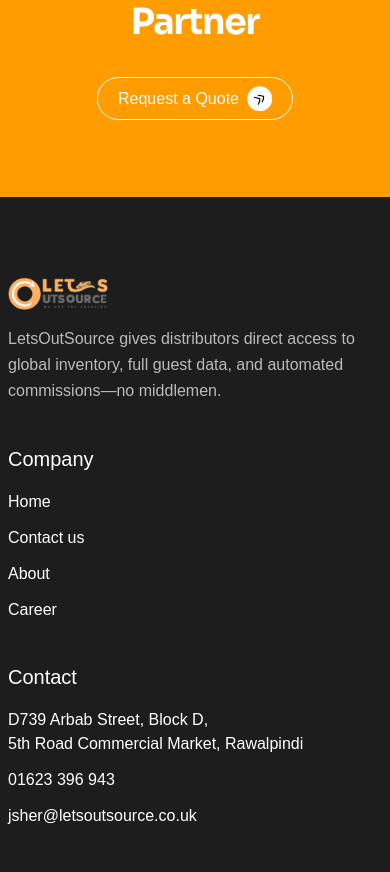
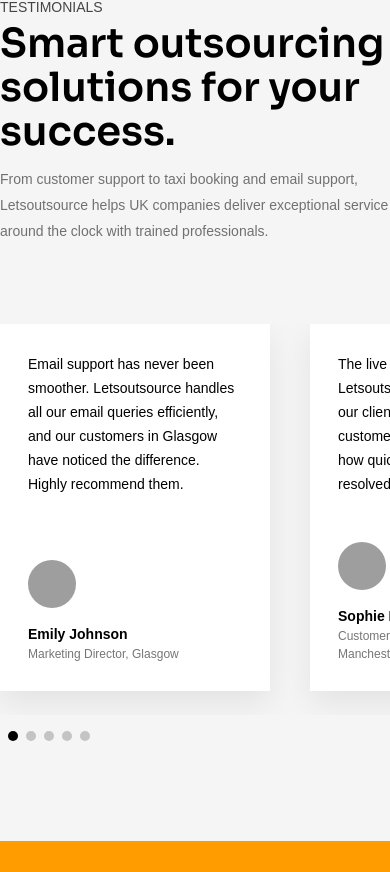
Before and after one commit to DevHasnainZafar/letsoutsource-v2, a Next.js app: page / in a window 390 px wide. Shown: the part 5352-6224 px from the top of the page. Built offline with nearby package versions, Linux system fonts and the light colour scheme; grey boxes are pictures that could not be loaded.

Commit message:
hometestominals component completed

```diff
--- a/src/app/page.tsx
+++ b/src/app/page.tsx
@@ -21,8 +21,12 @@
       <WhoToChoose />
       <PartnersLogos />
       <ContactUs />
-      <HomeTestimonials />
-      <PerfectPartnerBanner />
+      <div className="relative">
+        <HomeTestimonials />
+        <div className="absolute -bottom-15 left-0 w-full">
+          <PerfectPartnerBanner />
+        </div>
+      </div>
     </>
   );
 }
--- a/src/shared/components/homeComponents/HomeTestimonials.tsx
+++ b/src/shared/components/homeComponents/HomeTestimonials.tsx
@@ -1,7 +1,140 @@
-import React from "react";
+"use client";
+import React, { useState, useRef, useEffect } from "react";
 
 const HomeTestimonials = () => {
-  return <div>Testimonials</div>;
+  const [currentSlide, setCurrentSlide] = useState(0);
+  const scrollRef = useRef<HTMLDivElement>(null);
+
+  const testimonials = [
+    {
+      text: "Email support has never been smoother. Letsoutsource handles all our email queries efficiently, and our customers in Glasgow have noticed the difference. Highly recommend them.",
+      avatar:
+        "https://images.unsplash.com/photo-1535713875002-d1d0cf377fde?w=200&h=200&fit=crop&crop=faces",
+      name: "Emily Johnson",
+      title: "Marketing Director, Glasgow",
+    },
+    {
+      text: "The live support team at Letsoutsource has transformed our client communication. Our customers in Manchester love how quickly their issues are resolved — it's top-notch service.",
+      avatar:
+        "https://images.unsplash.com/photo-1595152772835-219674b2a8a6?w=200&h=200&fit=crop&crop=faces",
+      name: "Sophie Evans",
+      title: "Customer Experience Lead, Manchester",
+    },
+    {
+      text: "We've been using Letsoutsource for our customer support, and honestly, it's been brilliant. The response time and professionalism from their team are exactly what we needed to scale efficiently.",
+      avatar:
+        "https://images.unsplash.com/photo-1607746882042-944635dfe10e?w=200&h=200&fit=crop&crop=faces",
+      name: "James Walker",
+      title: "Operations Manager, London",
+    },
+    {
+      text: "We rely on Letsoutsource for managing our taxi booking support, and they’ve been exceptional. Their staff are trained, friendly, and always go the extra mile for our riders.",
+      avatar:
+        "https://images.unsplash.com/photo-1599566150163-29194dcaad36?w=200&h=200&fit=crop&crop=faces",
+      name: "Daniel Green",
+      title: "Fleet Manager, Birmingham",
+    },
+    {
+      text: "We’ve worked with several outsourcing companies before, but Letsoutsource truly stands out. Their UK-based team coordination and 24/7 live support make them a reliable partner.",
+      avatar:
+        "https://images.unsplash.com/photo-1529626455594-4ff0802cfb7e?w=200&h=200&fit=crop&crop=faces",
+      name: "Oliver Smith",
+      title: "Managing Director, Bristol",
+    },
+  ];
+  const goToSlide = (index: number) => {
+    if (scrollRef.current) {
+      const container = scrollRef.current;
+      const cardWidth = container.firstElementChild?.clientWidth || 0;
+      container.scrollTo({
+        left: cardWidth * index,
+        behavior: "smooth",
+      });
+      setCurrentSlide(index);
+    }
+  };
+  useEffect(() => {
+    const container = scrollRef.current;
+    if (!container) return;
+
+    const handleScroll = () => {
+      const cardWidth = container.firstElementChild?.clientWidth || 1;
+      const index = Math.round(container.scrollLeft / cardWidth);
+      setCurrentSlide(index);
+    };
+
+    container.addEventListener("scroll", handleScroll);
+    return () => container.removeEventListener("scroll", handleScroll);
+  }, []);
+
+  return (
+    <div className="bg-[#F5F5F5] min-h-screen pt-36 pb-90">
+      <div className="max-w-[1200px] mx-auto">
+        <div className="flex flex-col md:flex-row gap-20">
+          <div className="md:w-[50%]">
+            <p className="text-[14px] font-medium mb-1 text-[#000000B8]">
+              TESTIMONIALS
+            </p>
+            <h1 className="font-semibold text-[40px] leading-[44px] mb-3 font-sora">
+              Smart outsourcing
+              <br />
+              solutions for your
+              <br />
+              success.
+            </h1>
+            <p className="text-[14px] text-[#0000008A] max-w-[400px] leading-[26px]">
+              From customer support to taxi booking and email support,
+              Letsoutsource helps UK companies deliver exceptional service
+              around the clock with trained professionals.
+            </p>
+          </div>
+          <div className="md:w-[50%] relative">
+            <div
+              ref={scrollRef}
+              className="flex overflow-x-auto snap-x snap-mandatory scroll-smooth gap-10 pb-6"
+              style={{ scrollbarWidth: "none" }}
+            >
+              {testimonials.map((testimonial, index) => (
+                <div
+                  key={index}
+                  className="min-w-[270px] bg-white p-7 flex flex-col gap-2 snap-center"
+                  style={{ boxShadow: "0px 12px 32px 0px #00000014" }}
+                >
+                  <p className="text-[14px] leading-6 mb-8">
+                    {testimonial.text}
+                  </p>
+                  <div className="mt-auto">
+                    <img
+                      src={testimonial.avatar}
+                      alt={testimonial.name}
+                      className="w-12 h-12 rounded-full mb-4 object-cover"
+                    />
+                    <p className="font-semibold text-[14px]">
+                      {testimonial.name}
+                    </p>
+                    <p className="text-[12px] text-[#0000008A]">
+                      {testimonial.title}
+                    </p>
+                  </div>
+                </div>
+              ))}
+            </div>
+            <div className="flex justify-start gap-2 mt-4 ml-2">
+              {testimonials.map((_, index) => (
+                <button
+                  key={index}
+                  onClick={() => goToSlide(index)}
+                  className={`w-2.5 h-2.5 rounded-full transition-colors duration-300 ${
+                    currentSlide === index ? "bg-black" : "bg-[#00000033]"
+                  }`}
+                ></button>
+              ))}
+            </div>
+          </div>
+        </div>
+      </div>
+    </div>
+  );
 };
 
 export default HomeTestimonials;
```
